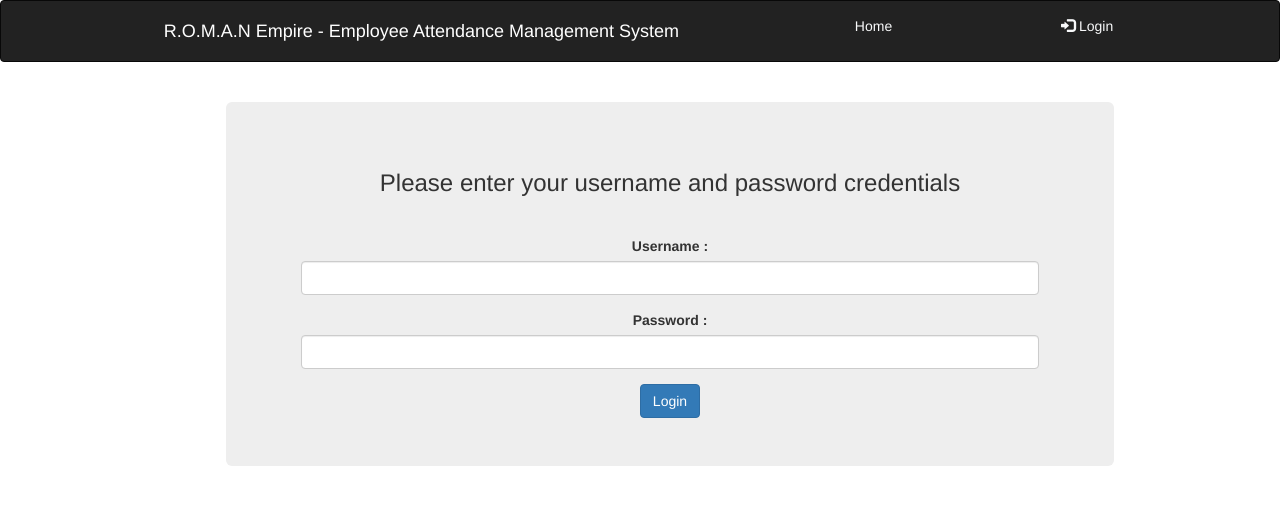
After one commit to rmlsuperville/COMP3613GroupProject, a Flask app: page /login in a window 1280 px wide. The commit adds this page. Shown: the top 505 px of the page. Run offline with Flask 2, Linux system fonts and the light colour scheme; some libraries are stand-ins or nearby versions.

Commit message:
added the layouts.html file

```diff
--- a/deploy.py
+++ b/deploy.py
@@ -13,6 +13,22 @@ mysql = MySQL(app)
 @app.route('/')
 def index():
 	return render_template('index.html')
+
+@app.route('/login')
+def login():
+	return render_template('login.html')
+
+@app.route('/validate', methods=['POST'])
+def validate():
+	uname = request.form['uname']
+	passw = request.form['passw']
+	cur = mysql.connection.cursor()
+	result = cur.execute("SELECT * FROM EmployeeInfo WHERE ID = {} AND Password = '{}'; ". format(uname, passw))
+	if result > 0:
+		return render_template('login.html', msg="valid",)# log_type=log_type)
+	else:
+		return render_template('login.html', msg="invalid")
+
 
 @app.route('/employees')
 def employees():
@@ -48,7 +64,20 @@ def employee_search():
 
 @app.route('/manual_log')
 def manual_log():
-	return render_template('manual_log.html')
+	return render_template('manual_log.html', msg="")
+
+
+@app.route('/input_log', methods=['POST'])
+def input_log():
+
+	empID = request.form['empId']
+	log_type = request.form['log_type']
+	cur = mysql.connection.cursor()
+	result = cur.execute("SELECT * FROM EmployeeInfo WHERE ID = {};". format(empID))
+	if result > 0:
+		return render_template('manual_log.html', msg="valid",)# log_type=log_type)
+	else:
+		return render_template('manual_log.html', msg="invalid")
 
 
 if __name__ == "__main__":
--- a/templates/index.html
+++ b/templates/index.html
@@ -8,6 +8,7 @@
  <div class="card-deck mb-3 text-center">
    <div class="card-body">
     <p><a class="btn btn-lg btn-primary" href="/employees" role="button">View Employee Information</a></p>
+    <p><a class="btn btn-lg btn-primary" href="/manual_log" role="button" style="margin-top: 25px;">Log On To the System</a></p>
     <p><a class="btn btn-lg btn-primary" href="/manual_log" role="button" style="margin-top: 25px;">Manual Employee Clock-In or Clock-Out</a></p>
   </div>
 </div>
--- a/templates/layout.html
+++ b/templates/layout.html
@@ -1,7 +1,7 @@
 <!DOCTYPE html>
 <html lang="en">
     <head>
-        <title>R.O.M.A.N Empire</title>
+        <title>Employee Attendance Management System</title>
         <meta charset="utf-8">
         <meta name="viewport" content="width=device-width, initial-scale=1">
         <link rel="stylesheet" href="https://stackpath.bootstrapcdn.com/bootstrap/4.3.1/css/bootstrap.min.css" integrity="sha384-ggOyR0iXCbMQv3Xipma34MD+dH/1fQ784/j6cY/iJTQUOhcWr7x9JvoRxT2MZw1T" crossorigin="anonymous">
@@ -12,7 +12,7 @@
     <nav class="navbar navbar-inverse">
         <div class="container-fluid">
             <div class="navbar-header">
-                <a class="navbar-brand" style="color: white;">R.O.M.A.N Empire</a>
+                <a class="navbar-brand" style="color: white;">R.O.M.A.N Empire - Employee Attendance Management System</a>
             </div>
             <div class="nav navbar-nav" class="nav navbar-nav navbar-right">
                 <ul class="list-inline">
@@ -21,7 +21,7 @@
             </div>
             <div class="nav navbar-nav navbar-right">
                 <ul class="list-inline" class="nav navbar-nav navbar-right">
-                    <li><a class="btn btn-outline-light" href="/api/login"><span class="glyphicon glyphicon-log-in"></span> Login</a></li>
+                    <li><a class="btn btn-outline-light" href="/login"><span class="glyphicon glyphicon-log-in"></span> Login</a></li>
                 </ul>
             </div>
         </div>
--- /dev/null
+++ b/templates/login.html
@@ -0,0 +1,33 @@
+{% extends "layout.html" %}
+{% block content %}
+
+<section class="jumbotron text-center" style="width: 80%; margin: 0 auto;">
+    <div class="container">
+        <div class="row" >
+            <div class="col-lg">
+                    <h3>Please enter your username and password credentials</h3>
+                    <h3>
+                        {% if msg == "valid" %}
+                            <span style="color: green">Succesfully Logged In</span>
+                        {% elif msg == "invalid" %}
+                            <span style="color: red">Invalid User Credentials</span>
+                        {% endif %}
+                    </h3>
+            </br>
+                <form method="POST" action="/validate">
+                    <div class="form-group">
+                      <label for="uname">Username : </label>
+                      <input type="number" name="uname" class="form-control" id="uname" required>
+                    </div>
+                    <div class="form-group">
+                      <label for="passw">Password : </label>
+                      <input type="password" name="passw" class="form-control" id="passw" required>
+                    </div>
+                    <button type="submit" class="btn btn-primary">Login</button>
+                </form>
+            </div>
+        </div>
+    </div>
+</section>
+
+{% endblock content %}
```
Also changed, not shown: templates/manual_log.html (+11 -2 lines).
